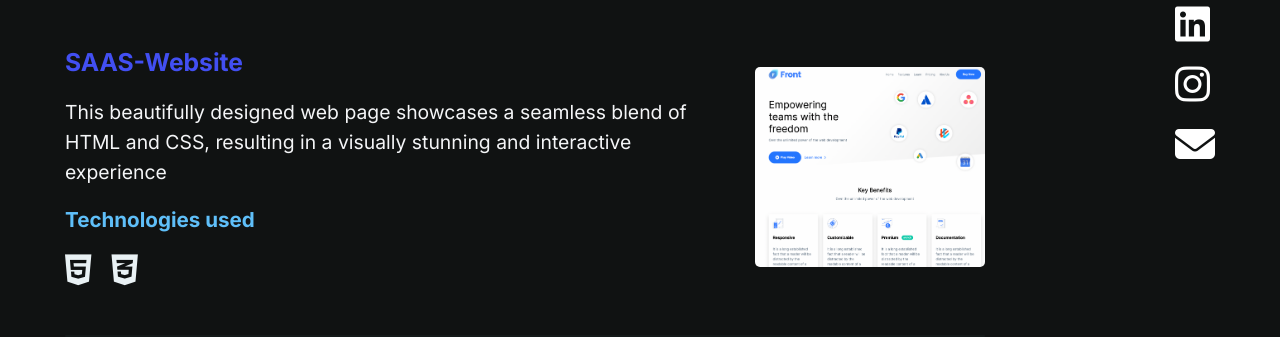
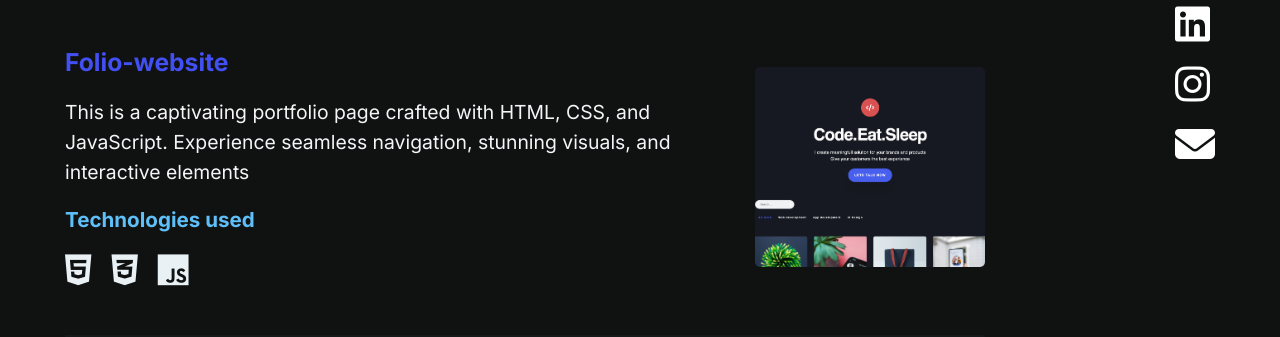
Before and after one commit to audiecaceres7/my-portfolio, a React (Vite) app: page / in a window 1280 px wide. Both pictures are taken after a click on the button "Projects". Shown: the part 262-599 px from the top of the page. Built offline with nearby package versions, Linux system fonts and the light colour scheme.

Commit message:
change position of projects

```diff
--- a/src/components/Projects.tsx
+++ b/src/components/Projects.tsx
@@ -5,17 +5,6 @@ import "../styles/Projects.css";
 import Project from "./Project";
 
 const projs = [
-  {
-    title: "SAAS-Website",
-    description:
-      "This beautifully designed web page showcases a seamless blend of HTML and CSS, resulting in a visually stunning and interactive experience",
-    link: "https://saas-website-iota.vercel.app/",
-    img: saasImg,
-    icons: [
-      <i className="fa-brands fa-html5"></i>,
-      <i className="fa-brands fa-css3-alt"></i>,
-    ],
-  },
   {
     title: "Folio-website",
     description:
@@ -38,6 +27,17 @@ const projs = [
       <i className="fa-brands fa-html5"></i>,
       <i className="fa-brands fa-css3-alt"></i>,
       <div className="mini-ts-icon">TS</div>,
+    ],
+  },
+  {
+    title: "SAAS-Website",
+    description:
+      "This beautifully designed web page showcases a seamless blend of HTML and CSS, resulting in a visually stunning and interactive experience",
+    link: "https://saas-website-iota.vercel.app/",
+    img: saasImg,
+    icons: [
+      <i className="fa-brands fa-html5"></i>,
+      <i className="fa-brands fa-css3-alt"></i>,
     ],
   },
 ];
```
